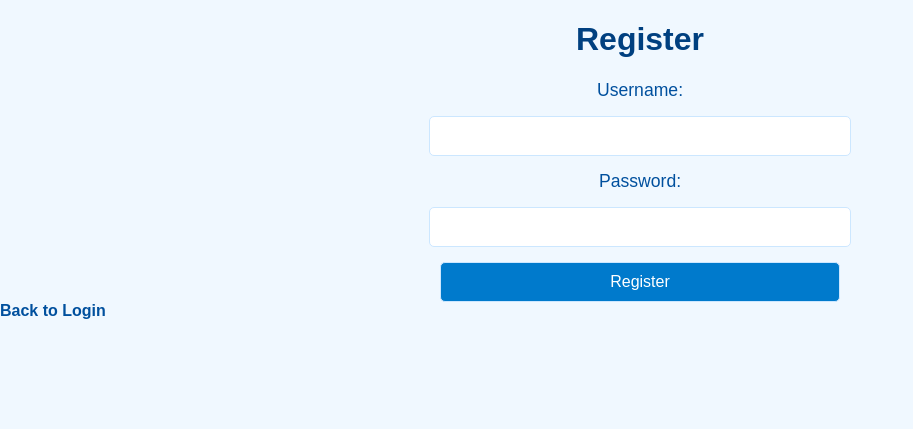
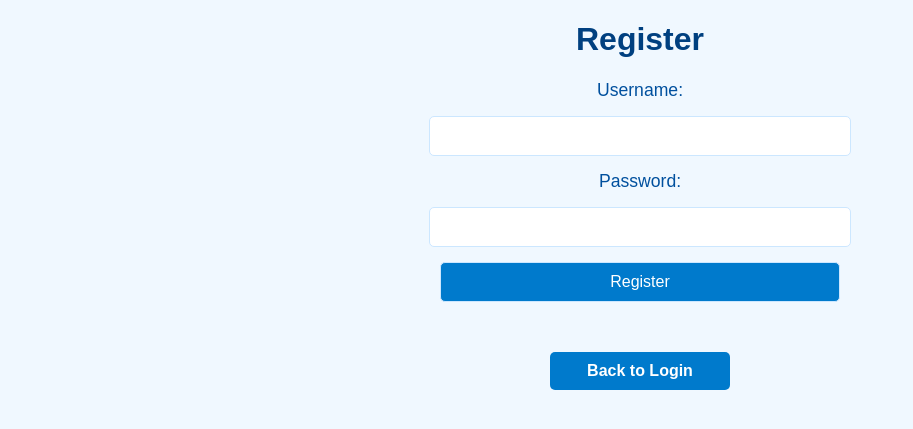
Before and after one commit to ArthurArthurArthur0817/Stock, a Flask app: page /register in a window 1280 px wide. Shown: the top 429 px of the page, without its empty margins (0-913 px from the left). Run offline with Flask 3, Linux system fonts and the light colour scheme.

Commit message:
Update register.html

```diff
--- a/templates/register.html
+++ b/templates/register.html
@@ -15,6 +15,6 @@
         <input type="password" name="password" required>
         <button type="submit">Register</button>
     </form>
-    <a href="{{ url_for('login') }}">Back to Login</a>
+    <a href="{{ url_for('login') }}" class="btn">Back to Login</a>
 </body>
 </html>
```
